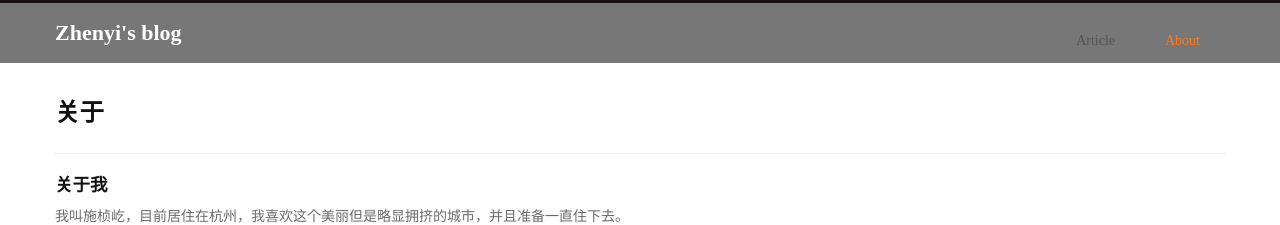
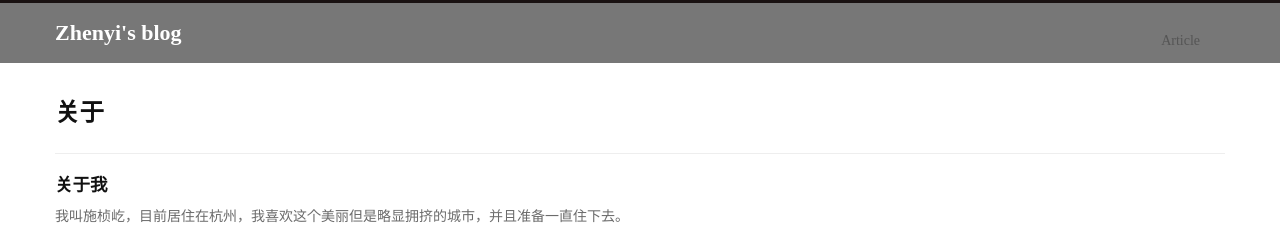
Before and after one commit to ajsdhf/ajsdhf.github.com, a Jekyll site: the page built from about.md, in a window 1280 px wide. Shown: the top 225 px of the page. Built offline with Jekyll 4.4.1, drawn with Linux system fonts in a browser that asks for light colours; Markdown is read by kramdown in place of the engine named in the settings.

Commit message:
change cate

```diff
--- a/_layouts/default.html
+++ b/_layouts/default.html
@@ -18,15 +18,15 @@
         {% endif %}">
 			<div class="container">
 				<ul class="menu">
-					<!---<li {% if page.cate == 'blog' %}
+					<!--<li {% if page.cate == 'blog' %}
 						  class="active"
-						{% endif %} ><a href="/index.html">Home</a></li> --->
+						{% endif %} ><a href="/index.html">Home</a></li> -->
 					<li{% if page.cate == 'article' %}
 						  class="active"
 						{% endif %} ><a href="/article.html">Article</a></li>
-					<li{% if page.cate == 'about' %}
+					<!--<li{% if page.cate == 'about' %}
 						  class="active"
-						{% endif %} ><a href="/about.html">About</a></li>
+						{% endif %} ><a href="/about.html">About</a></li> -->
 				</ul>
 				<h1 class="logo">Zhenyi's blog</h1>
 			</div>
```
